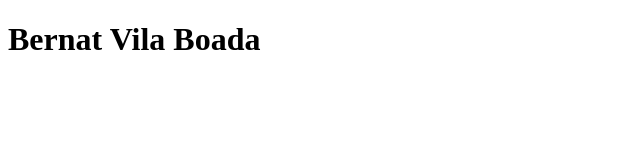
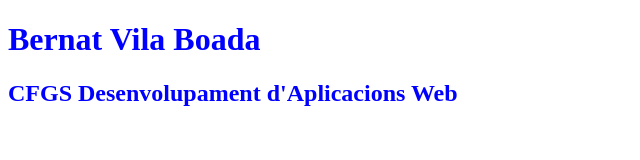
Before and after one commit to BernatVilaBoada/projecteGit1, a plain HTML site: page index.html in a window 1280 px wide. Shown: the whole page, without its empty margins (0-640 px from the left). Drawn offline with Linux system fonts and the light colour scheme.

Commit message:
Afegit cicle formatiu i arxiu CSS

```diff
--- a/index.html
+++ b/index.html
@@ -3,10 +3,12 @@
 
 <head>
     <title>El meu projecte</title>
+    <link rel="stylesheet" href="styles.css">
 </head>
 
 <body>
     <h1>Bernat Vila Boada</h1>
+    <h2>CFGS Desenvolupament d'Aplicacions Web</h2>
 </body>
 
 </html>
--- /dev/null
+++ b/styles.css
@@ -0,0 +1,3 @@
+body {
+    color: blue;
+}
```
